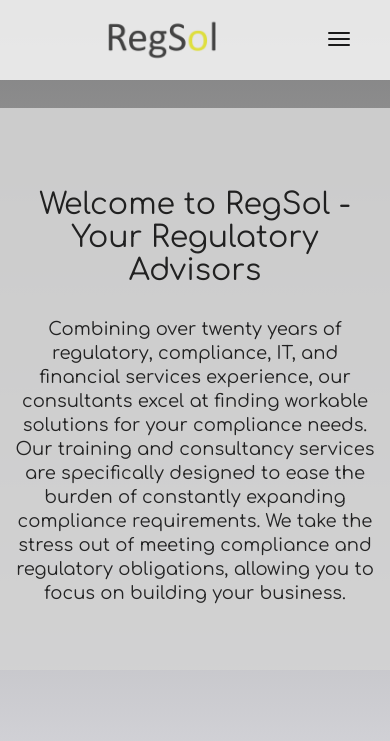
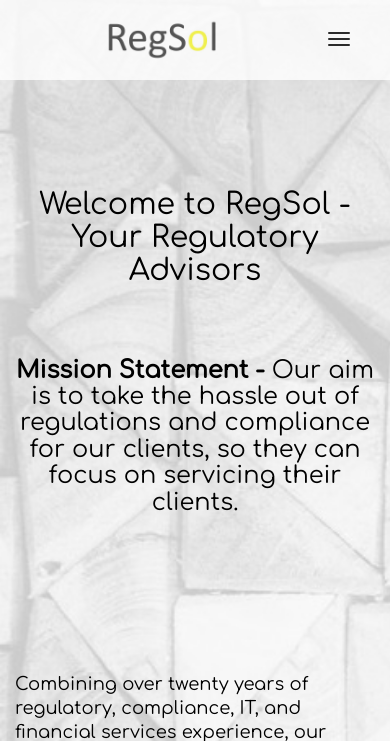
Before and after one commit to marksdel/regsol-web, a PHP site: page /about.php in a window 390 px wide. Shown: the top 741 px of the page. Run offline with PHP 8.4, Linux system fonts and the light colour scheme.

Commit message:
About Us changes, minor cleanups

```diff
--- a/about.php
+++ b/about.php
@@ -14,7 +14,8 @@
 		$human = intval($_POST['human']);
 		$from = 'info@regsol.ie';
 		$to = 'info@regsol.ie';
-		$subject = 'Message from $name';
+		$subject = 'Message from ' . $name;
+		$temp = $_GET['subject'];
 
 		$body = "From: $name\n E-Mail: $email\n Message:\n $message";
 
@@ -83,7 +84,7 @@
     <?php include 'menu.php';?>
 
 	<!-- SECTION -->
-	<section id="our_story" class="grey-scale">
+	<section id="our_story" class="story">
 		<script>
             $('#first-splash-image').on('load', function() {
                 $('#loading-screen').addClass('loading-slide-up');
@@ -97,20 +98,34 @@
 			<p>&nbsp;</p>
 		</div>
 
-		<div class="container training-insert">
-			<div class="col-sm-12 text-left training-insert">
+		<div class="container centered-column">
+			<div class="col-sm-10 text-left centered-column">
 				<h2>Welcome to RegSol - Your Regulatory Advisors</h2>
-				<p>Combining over twenty years of regulatory, compliance, IT, and financial services experience, our consultants excel at finding workable solutions for your compliance needs. Our training and consultancy services are specifically designed to ease the burden of constantly expanding compliance requirements. We take the stress out of meeting compliance and regulatory obligations, allowing you to focus on building your business.</p>
+				<br>
+				<h3> <b>Mission Statement - </b> Our aim is to take the hassle out of regulations and compliance for our clients, so they can focus on servicing their clients. </h3>
+
 			</div>
 		</div>
-		<br>
+		<div class="container">
+			<div class="col-sm-1">
+				&nbsp;
+			</div>
+			<div class="col-sm-6 text-left">
+				<p class="text-left">Combining over twenty years of regulatory, compliance, IT, and financial services experience, our consultants excel at finding workable solutions for your compliance needs. Our training and consultancy services are specifically designed to ease the burden of constantly expanding compliance requirements. We take the stress out of meeting compliance and regulatory obligations, allowing you to focus on building your business.</p>
+			</div>
 
-		<div class="container">
-			<div class="col-sm-12 col-sm-12 text-left ">
-				<iframe allowtransparency="true" frameborder="0" scrolling="no" style="width: 100%; height: 250px; margin-top: 10px; margin-bottom: 10px;" src="//www.weebly.com/weebly/apps/generateMap.php?map=google&elementid=403020970396367715&ineditor=0&control=3&width=auto&height=250px&overviewmap=0&scalecontrol=0&typecontrol=0&zoom=15&long=-6.260309699999993&lat=53.3498053&domain=www&point=1&align=1&reseller=false"></iframe>
+			<div class="col-sm-4">
+				<div class="quote">
+					<p class="quote">
+						"If you think compliance is expensive <br>- try non-compliance"</h2>
+					</p>
+				</div>
+
+				-Former US Deputy Attorney General Paul McNulty
 			</div>
 		</div>
 		<br><br>
+
 	</section>
 
 	<!-- SECTION -->
--- a/css/main.css
+++ b/css/main.css
@@ -26,6 +26,13 @@
 }
 
 .contact{
+	background-image: linear-gradient(gray, #F8F8FF),
+					linear-gradient(black, black);
+	font-size: 18px;
+	color: black;
+}
+
+.story{
 	background-image: url("../images/pexels-pattern-wood-triangles.jpg");
 	background-color: pale-gray;
 	background-repeat: no-repeat;
@@ -35,6 +42,12 @@
 	color: black;
 }
 
+.quote{
+	font-size: 29px;
+	border: 1px;
+	color: black;
+
+}
 
 .training{
 	background-image: url("../images/pexels-photo-classroom-chairs-low.jpeg");
@@ -51,11 +64,6 @@
 	font-size: 17px;
 	color: black;
 	margin-top: 0px;
-}
-
-.box-item-tmp {
-	border-top: 1px solid black;
-	border-bottom: 1px solid black;
 }
 
 .box-item {
--- a/menu.php
+++ b/menu.php
@@ -26,7 +26,7 @@
 						<li><a href="consulting.php">Consulting</a></li>
 						<div class="dropdown-content">
 							<a href="consulting.php#AML">AML</a>
-							<a href="consulting.php#authorizations">Authorizations</a>
+							<a href="consulting.php#authorisations">Authorisations</a>
 							<a href="consulting.php#GDPR">GDPR</a>
 						</div>
 					</div>
--- a/training.php
+++ b/training.php
@@ -52,7 +52,7 @@
 		<div class="container training-insert">
 			<div class="col-sm-8 col-sm-8 text-left ">
 				<h3 class="text-left">Online Self-Paced</h3>
-				Access our large range of online courses at a time that suits you via our online portal. Our course listing sets out each of the topics covered with various length courses all borken down into manageable modules for completion in your own time. Like the content but have multiple staff or teams to train? We can adapt any of our online courses to be delivered via existing internal staff training systems - contact us today for a solution that works for you.
+				Access our large range of online courses at a time that suits you via our online portal. Our course listing sets out each of the topics covered with various length courses all broken down into manageable modules for completion in your own time. Like the content but have multiple staff or teams to train? We can adapt any of our online courses to be delivered via existing internal staff training systems - contact us today for a solution that works for you.
 				<br><br>
 			</div>
 			<div class="col-sm-4 col-sm-4 centered-column">
```
Also changed, not shown: consulting.php (+10 -10 lines).
